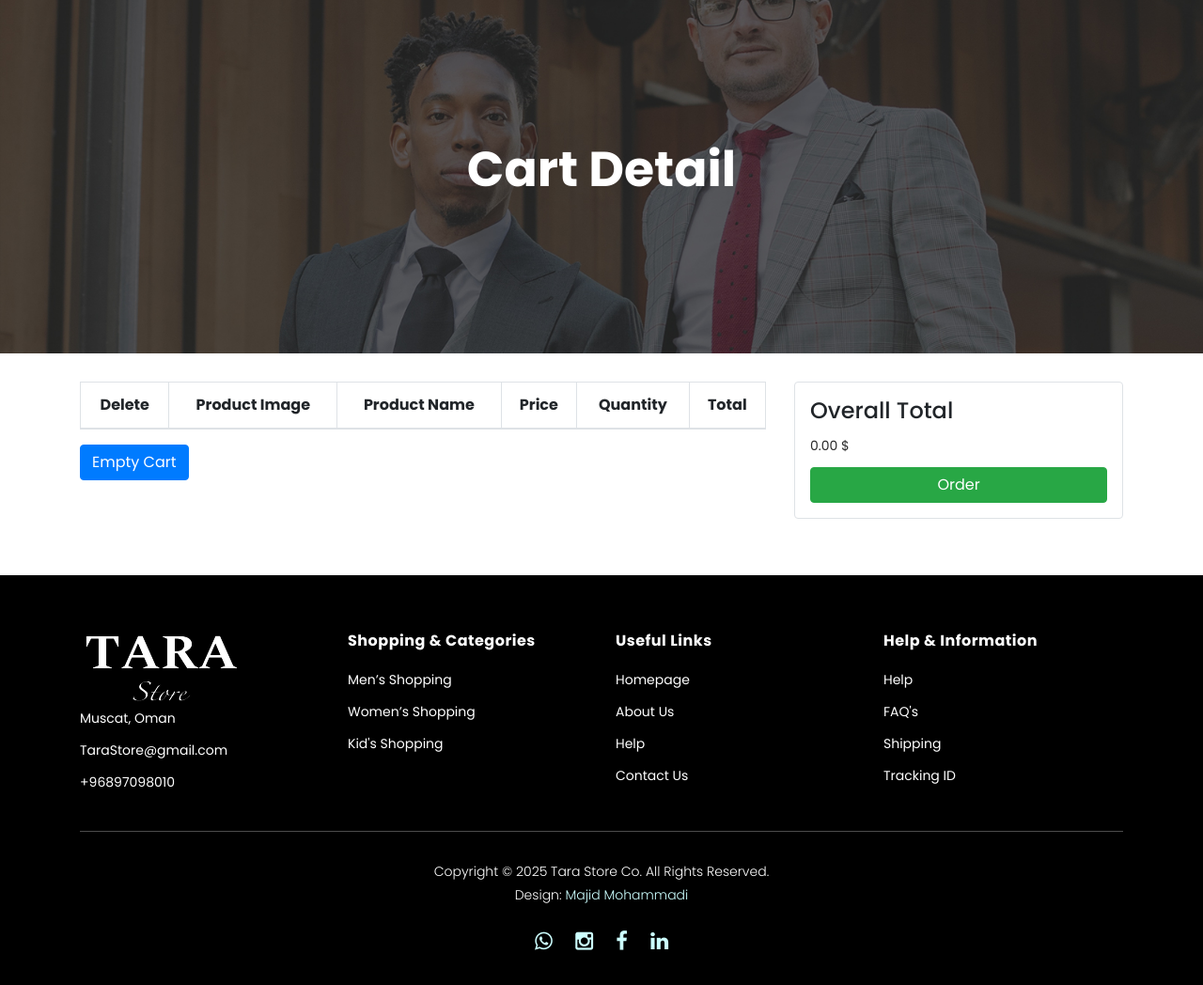
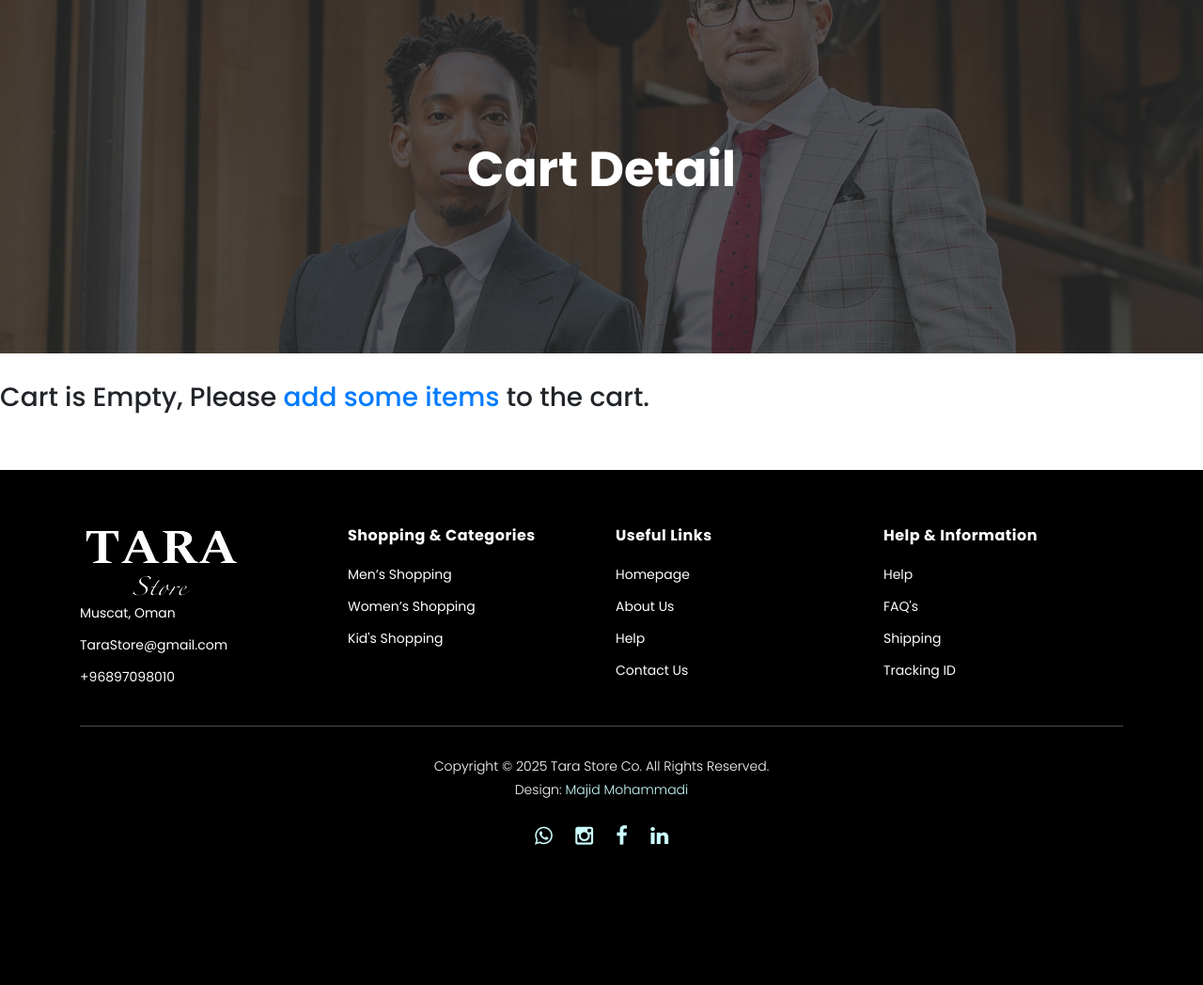
Before and after one commit to MajidMohammadi9/TaraStore, a Django app: page /en/cart/ in a window 1280 px wide. Shown: the part 271-1319 px from the top of the page at 94% size. After the commit the page ends 1170 px from the top, so only its background shows below. Run offline with Django 5.2, Linux system fonts and the light colour scheme; lists and menus that the app fills with data are empty; parts of the project's set-up code (start-up, migrations or seed data) failed here and were passed over; some libraries are stand-ins or nearby versions.

Commit message:
update cart_detail.html

```diff
--- a/cart/cart.py
+++ b/cart/cart.py
@@ -1,7 +1,10 @@
 from django.contrib import messages
 from django.utils.translation import gettext as _
+from django.db.models import Prefetch
+from django.db.models import OuterRef, Subquery
 
-from products.models import Product
+from products.models import Product,ProductImage
+from .forms import AddToCartProductForm
 
 
 class Cart:
@@ -19,13 +22,16 @@ class Cart:
         # self.cart=cart
         self.cart = self.session.setdefault('cart', {})
 
-    def add(self, product, quantity=1):
+    def add(self, product, quantity=1, replace_current_quantity=False):
         """
          Add the specified product to the cart if it exists.
         """
         product_id = str(product.id)
         if product_id not in self.cart:
-            self.cart[product_id] = {'quantity': quantity}
+            self.cart[product_id] = {'quantity': 0}
+
+        if replace_current_quantity:
+            self.cart[product_id]['quantity'] = quantity
         else:
             self.cart[product_id]['quantity'] += quantity
 
@@ -50,18 +56,43 @@ class Cart:
         messages.success(self.request, _('product removed from the cart successfully.'))
         self.save()
 
+    # def __iter__(self):
+    #     product_ids=self.cart.keys()
+    #     products=Product.objects.filter(id__in=product_ids).prefetch_related('images')
+
+    #     cart=self.cart.copy()
+
+    #     for product in products:
+    #         cart[str(product.id)]['product_obj']=product
+    #         cart[str(product.id)]['first_image']=product.images.first()
+
+    #     for item in cart.values():
+    #         item['total_price']=item['quantity']*item['product_obj'].unit_price
+    #         item['product_update_quantity_form']=AddToCartProductForm(initial={'quantity': item['quantity'], 'inplace' :True})
+    #         yield item
+
     def __iter__(self):
-        product_ids=self.cart.keys()
-        products=Product.objects.filter(id__in=product_ids)
+        product_ids = self.cart.keys()
 
-        cart=self.cart.copy()
+        first_image_subquery = ProductImage.objects.filter(
+            product=OuterRef('pk')
+        ).order_by('id').values('image')[:1]
+
+        products = Product.objects.filter(id__in=product_ids).annotate(
+            first_image=Subquery(first_image_subquery)
+        )
+
+        cart = self.cart.copy()
 
         for product in products:
-            cart[str(product.id)]['product_obj']=product
+            cart[str(product.id)]['product_obj'] = product
 
         for item in cart.values():
-            item['total_price']=item['quantity']*item['product_obj'].unit_price
+            item['total_price'] = item['quantity'] * item['product_obj'].unit_price
+            item['product_update_quantity_form']=AddToCartProductForm(initial={'quantity': item['quantity'], 'inplace' :True})
             yield item
+
+
 
     def __len__(self):
         return sum(item['quantity'] for item in self.cart.values())
@@ -79,4 +110,4 @@ class Cart:
     #     return sum(item['quantity']*item['product_obj'].unit_price for item in self.cart.values())
 
     def get_total_price(self):
-        return sum(item['total_price'] for item in self)  # Using the generated value in __iter__
+        return sum(item['total_price'] for item in self.cart.values())  # Using the generated value in __iter__
--- a/cart/forms.py
+++ b/cart/forms.py
@@ -11,3 +11,5 @@ class AddToCartProductForm(forms.Form):
             'title': 'Qty'
         })
     )
+
+    inplace = forms.BooleanField(required=False, widget=forms.HiddenInput)
--- a/cart/templates/cart/cart_detail.html
+++ b/cart/templates/cart/cart_detail.html
@@ -12,6 +12,7 @@
   {% include 'pages/banner.html' with banner_title=cart_detail %}
 
   <section class="section" id="cart">
+    {% if cart %}
       <div class="container">
         <div class="row">
           <div class="col-lg-8">
@@ -42,31 +43,65 @@
                 {% for item in cart %}
                   <tr>
                     <td>
+                      <form action="{% url 'cart:cart_remove' item.product_obj.id %}" method="post">
+                        {% csrf_token %}
                         <button class="btn btn-danger">X</button>
+                      </form>
                     </td>
                     <td>
-                    <img src="{{item.product_obj.images.first.image.url}}" width="70" height="88" />
+                      {% comment %} {% if item.product_obj.images.all %}
+                        <a href="{{ item.product_obj.get_absolute_url }}"><img src="{{ item.product_obj.images.first.image.url }}" width="70" height="88" /></a>
+                      {% else %}
+                        <a href="{{ item.product_obj.get_absolute_url }}"><img src="{% static 'images/default.jpg' %}" class="d-block w-100" width="70" height="88" alt="No Image" /></a>
+                      {% endif %} {% endcomment %}
+                      {% if item.product_obj.first_image %}
+                        <a href="{{ item.product_obj.get_absolute_url }}"><img src="{% get_media_prefix %}{{ item.product_obj.first_image }}" width="70" height="88" /></a>
+                      {% else %}
+                        <a href="{{ item.product_obj.get_absolute_url }}"><img src="{% static 'images/default.jpg' %}" class="d-block w-100" width="70" height="88" alt="No Image" /></a>
+                      {% endif %}
                     </td>
-                  <td>{{item.product_obj.name}}</td>
-                  <td>{{item.product_obj.unit_price|convert_currency|translate_number}}</td>
                     <td>
-                    <input type="number" class="form-control" value="{{item.quantity}}" />
+                      <a href="{{ item.product_obj.get_absolute_url }}">{{ item.product_obj.name }}</a>
                     </td>
-                  <td>{{item.total_price|convert_currency|translate_number}}</td>
+                    <td>{{ item.product_obj.unit_price|convert_currency|translate_number }}</td>
+                    <td>
+                      <form action="{% url 'cart:cart_add' item.product_obj.id %}" method="post">
+                        {% csrf_token %}
+                        {% comment %} <input type="number" class="form-control" value="{{ item.quantity }}" min="1" /> {% endcomment %}
+                        <div class="right-content">
+                          <div class="quantity buttons_added">
+                            <input type="button" value="-" class="minus" />
+                            {{ item.product_update_quantity_form.quantity }}
+                            <input type="button" value="+" class="plus" />
+                          </div>
+                        </div>
+                        {{ item.product_update_quantity_form.inplace }}
+                        <button type="submit" class="small cart-btn" style="padding: 2px 5px; font-size: 10px;"><i class="fa fa-refresh"></i></button>
+                      </form>
+                    </td>
+                    <td>{{ item.total_price|convert_currency|translate_number }}</td>
                   </tr>
                 {% endfor %}
               </tbody>
             </table>
-          <button class="btn btn-primary">{% trans "Empty Cart" %}</button>
+            <button class="btn btn-primary">{% trans 'Empty Cart' %}</button>
           </div>
           <div class="col-lg-4">
             <div class="border p-3 rounded">
-            <h4 class="text-left">{% trans "Overall Total" %}</h4>
-            <p class="text-left" style="padding-top: 10px; padding-bottom: 10px;">{{cart.get_total_price|convert_currency|translate_number}}</p>
-            <a href="checkout.html" class="btn btn-success btn-block">{% trans "Order" %}</a>
+              <h4 class="text-left">{% trans 'Overall Total' %}</h4>
+              <p class="text-left" style="padding-top: 10px; padding-bottom: 10px;">{{ cart.get_total_price|convert_currency|translate_number }}</p>
+              <a href="checkout.html" class="btn btn-success btn-block">{% trans 'Order' %}</a>
             </div>
           </div>
         </div>
       </div>
+    {% else %}
+      <h3>
+        {% url 'product_list' as product_list_url %}
+        {% blocktrans %}
+        Cart is Empty, Please <a href="{{ product_list_url }}">add some items</a> to the cart.
+        {% endblocktrans %}
+      </h3>
+    {% endif %}
   </section>
 {% endblock %}
--- a/cart/urls.py
+++ b/cart/urls.py
@@ -1,10 +1,11 @@
 from django.urls import path
 
-from .views import cart_detail_view, add_to_cart_view
+from .views import cart_detail_view, add_to_cart_view, remove_from_cart
 
 app_name='cart'
 
 urlpatterns = [
     path('', cart_detail_view, name='cart_detail'),
     path('add/<int:product_id>/', add_to_cart_view, name='cart_add'),
+    path('remove/<int:product_id>/', remove_from_cart, name='cart_remove'),
 ]
--- a/cart/views.py
+++ b/cart/views.py
@@ -1,4 +1,5 @@
 from django.shortcuts import render,get_object_or_404,redirect
+from django.views.decorators.http import require_POST
 
 from .cart import Cart
 from products.models import Product
@@ -7,8 +8,12 @@ from .forms import AddToCartProductForm
 
 def cart_detail_view(request):
     cart=Cart(request)
+    # for item in cart:
+    #     item['product_update_quantity_form']=AddToCartProductForm(initial={'quantity': item['quantity'], 'inplace' :True})
+
     return render(request, 'cart/cart_detail.html', {'cart':cart})
 
+@require_POST
 def add_to_cart_view(requset, product_id):
     cart=Cart(requset)
 
@@ -18,6 +23,12 @@ def add_to_cart_view(requset, product_id):
     if form.is_valid():
         cleaned_data=form.cleaned_data
         quantity=cleaned_data['quantity']
-        print(f'quantity={quantity}')
-        cart.add(product, quantity)
+        cart.add(product, quantity, replace_current_quantity=cleaned_data['inplace'])
     return redirect('cart:cart_detail')
+
+@require_POST
+def remove_from_cart(request, product_id):
+    cart=Cart(request)
+    product=get_object_or_404(Product, id=product_id)
+    cart.remove(product)
+    return redirect('cart:cart_detail')
--- a/products/models.py
+++ b/products/models.py
@@ -36,10 +36,6 @@ class Product(models.Model):
     datetime_modified = models.DateTimeField(auto_now=True, verbose_name=_('Date Time Modified'))
     discounts = models.ManyToManyField(Discount, blank=True, verbose_name=_('Discount'))
     active=models.BooleanField(default=True, verbose_name=_('Active'))
-
-    # def product_stars_count(self):
-    #     return self.comments.filter(stars__isnull=False).count()
-    # objects=ProductStarCount()
 
     def __str__(self):
         return self.name
--- a/products/views.py
+++ b/products/views.py
@@ -140,6 +140,10 @@ class ProductUpdateView(UserPassesTestMixin, UpdateView):
         return redirect(reverse('product_detail', kwargs={'pk': self.get_object().pk}))
 
     def form_valid(self, form):
+        form.instance.slug = slugify(form.instance.name)
+
+        response = super().form_valid(form)
+
         # Delete selected images
         delete_images = self.request.POST.getlist('delete_images')
         ProductImage.objects.filter(id__in=delete_images).delete()
@@ -151,7 +155,7 @@ class ProductUpdateView(UserPassesTestMixin, UpdateView):
                 ProductImage.objects.create(product=self.object, image=image)
 
         messages.success(self.request, _('Product has been updated successfully!'))
-        return super().form_valid(form)
+        return response
 
     def form_invalid(self, form):
         print(f"Form errors: {form.errors}")
```
Lines whose indentation alone changed are shown as unchanged.
